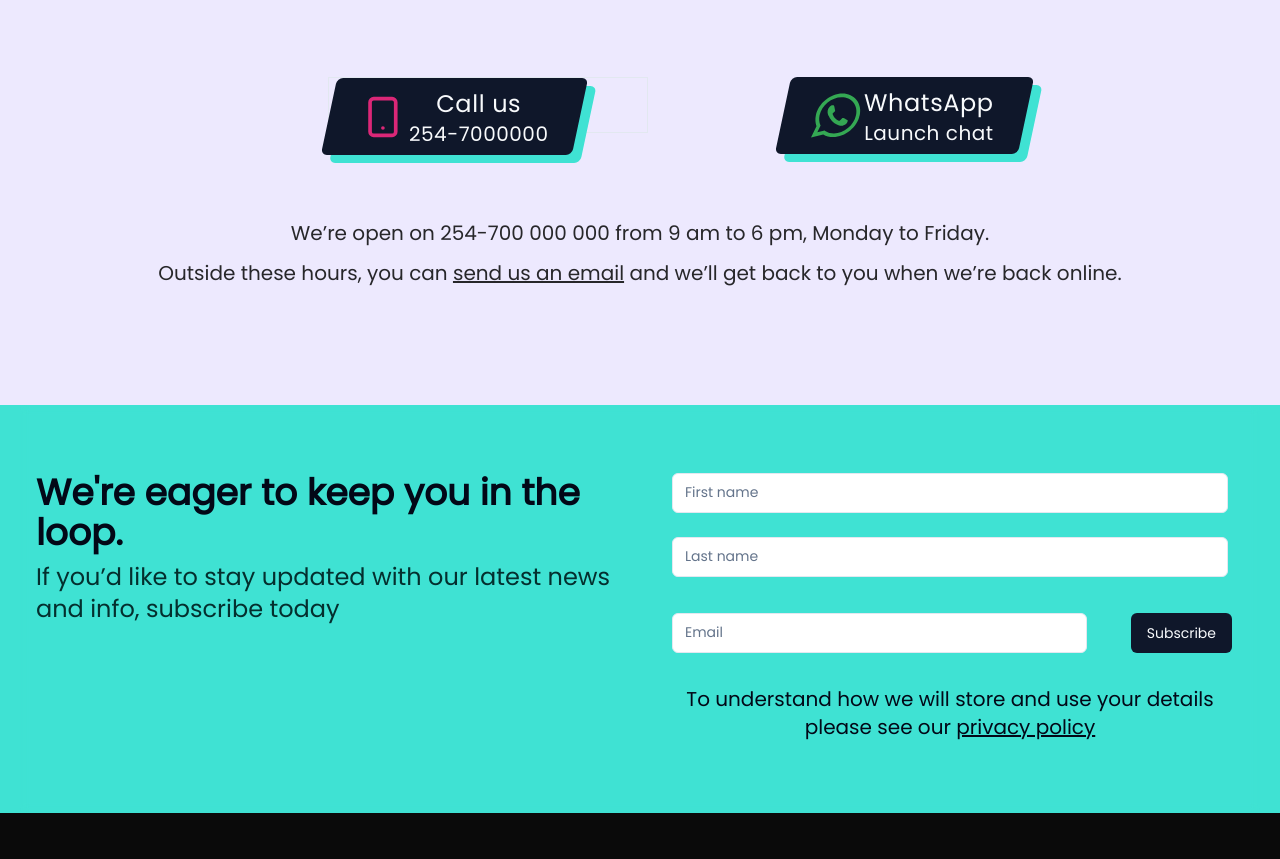
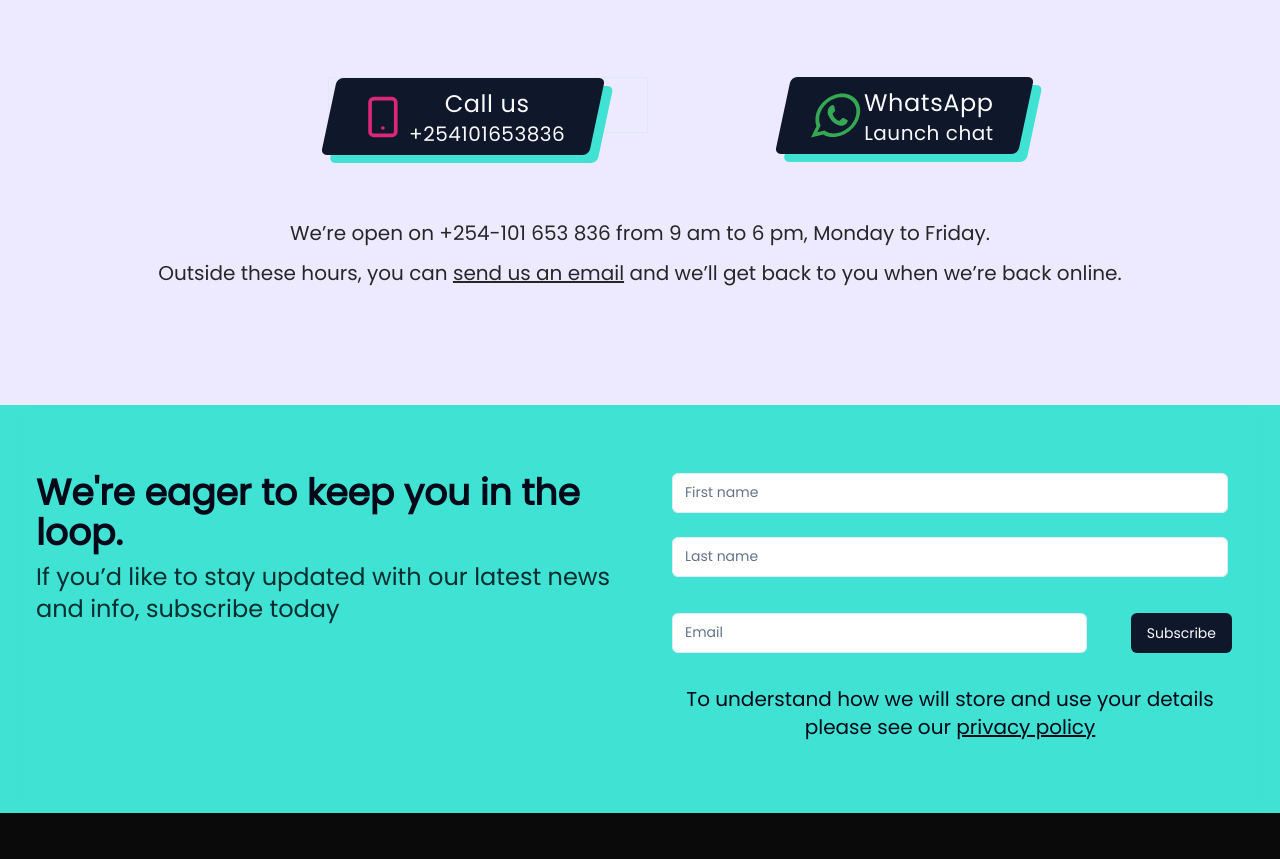
Before and after one commit to BabaMboga/TYC-main, a Next.js app: page /about-us in a window 1280 px wide. Shown: the part 5660-6519 px from the top of the page. Built offline with nearby package versions, Linux system fonts and the light colour scheme.

Commit message:
Finished Changing the number

```diff
--- a/components/GetInTouchCard.tsx
+++ b/components/GetInTouchCard.tsx
@@ -35,7 +35,7 @@ const GetInTouchCard = ({}) => {
                         Call us
                       </span>
                       <span className="text-xl font-medium leading-tight tracking-wide ">
-                        254-7000000
+                        +254101653836
                       </span>
                     </div>
 
@@ -71,7 +71,7 @@ const GetInTouchCard = ({}) => {
 
           <div className="mt-4 text-center ">
             <span className="text-xl font-normal leading-10 text-zinc-800">
-              We’re open on 254-700 000 000 from 9 am to 6 pm, Monday to Friday.
+              We’re open on +254-101 653 836 from 9 am to 6 pm, Monday to Friday.
               <br />
               Outside these hours, you can{" "}
             </span>
```
